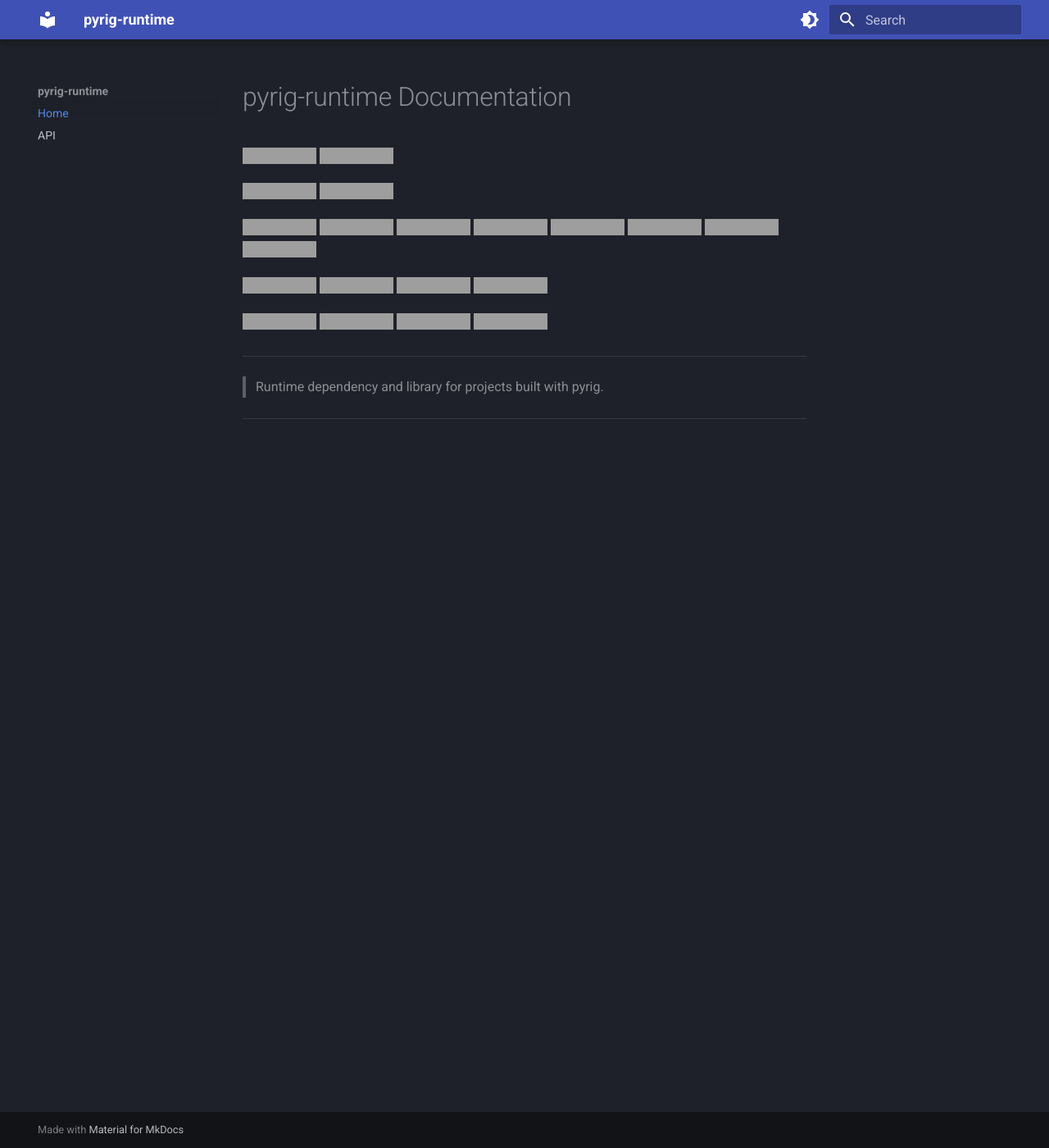
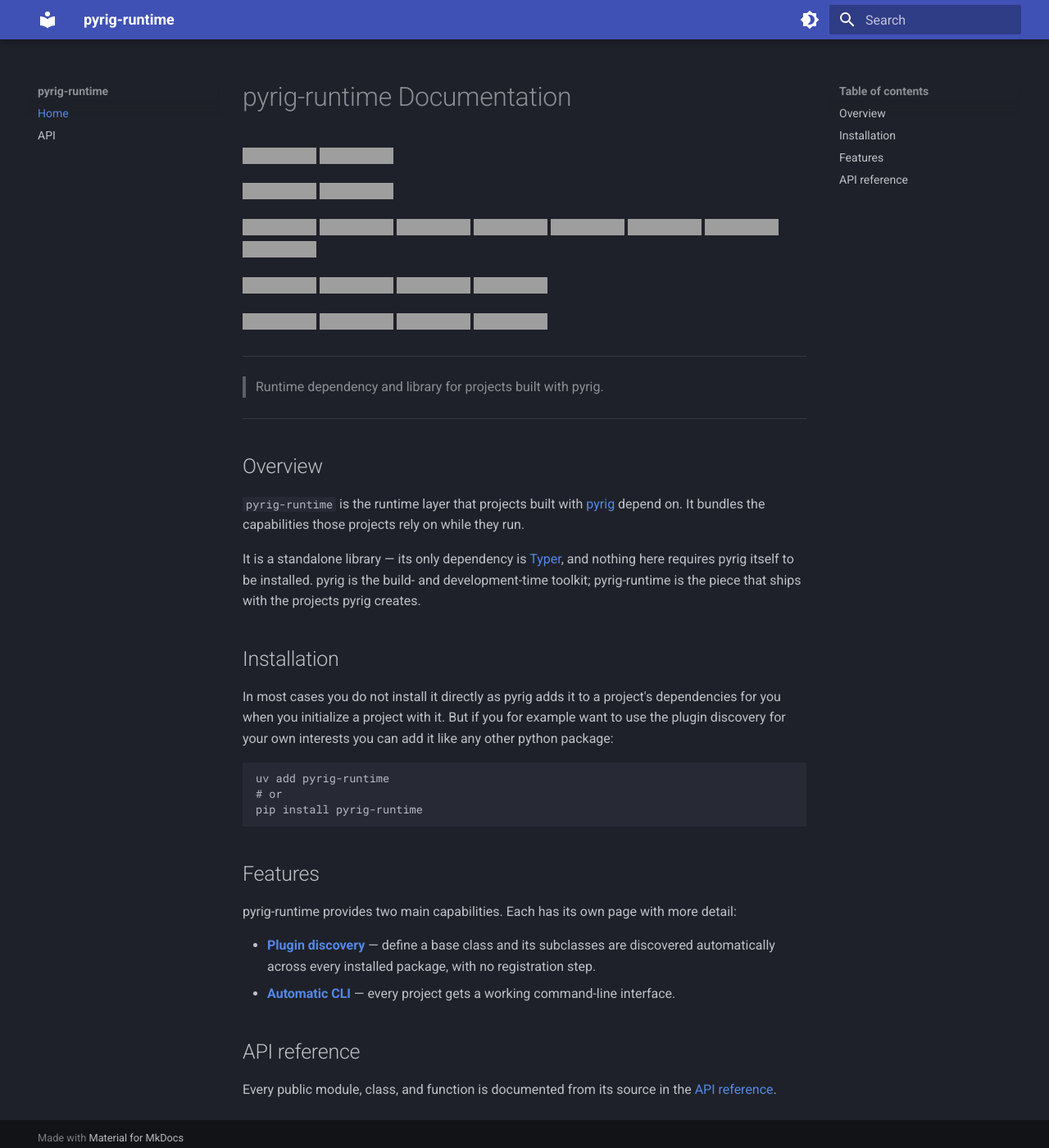
Before and after one commit to Winipedia/pyrig-runtime, an MkDocs documentation site: the page built from docs/index.md, in a window 1280 px wide and 1400 px high. Shown: the whole window at 82% size. Built offline with MkDocs 1.6.1 and Material for MkDocs 9.7.7, drawn with Linux system fonts in a browser that asks for light colours; grey boxes are pictures that could not be loaded.

Commit message:
docs fixes

````diff
--- a/docs/index.md
+++ b/docs/index.md
@@ -31,3 +31,43 @@
 > Runtime dependency and library for projects built with pyrig.
 
 ---
+
+## Overview
+
+`pyrig-runtime` is the runtime layer that projects built with
+[pyrig](https://github.com/Winipedia/pyrig) depend on. It bundles the
+capabilities those projects rely on while they run.
+
+It is a standalone library — its only dependency is
+[Typer](https://typer.tiangolo.com), and nothing here requires pyrig itself to
+be installed. pyrig is the build- and development-time toolkit; pyrig-runtime is
+the piece that ships with the projects pyrig creates.
+
+## Installation
+
+In most cases you do not install it directly as pyrig adds it to a project's
+dependencies for you when you initialize a project with it.
+But if you for example want to use the plugin discovery for your own interests you
+can add it like any other python package:
+
+```bash
+uv add pyrig-runtime
+# or
+pip install pyrig-runtime
+```
+
+## Features
+
+pyrig-runtime provides two main capabilities. Each has its own page with more
+detail:
+
+- **[Plugin discovery](plugins.md)** — define a base class and its
+  subclasses are discovered automatically across every installed package, with
+  no registration step.
+- **[Automatic CLI](cli.md)** — every project gets a working
+  command-line interface.
+
+## API reference
+
+Every public module, class, and function is documented from its source in the
+[API reference](api.md).
````
Also changed, not shown: README.md (+21 -0 lines), docs/cli.md (added, +89 -0 lines), docs/plugins.md (added, +145 -0 lines), 1 other file.
